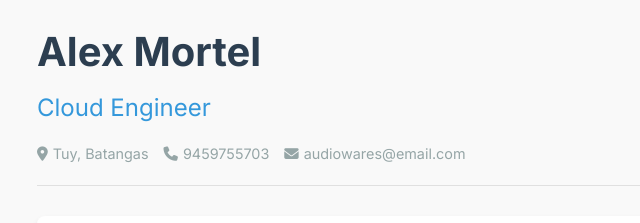
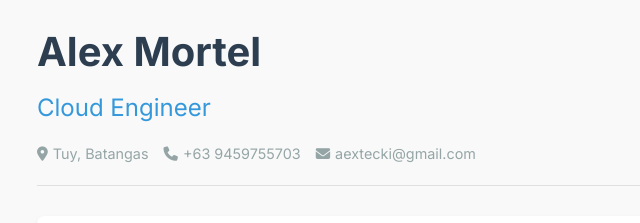
Before and after one commit to aextecki/AWSCloud_resume_challenge, a plain HTML site: page index.html in a window 1280 px wide. Shown: the top 223 px of the page, 3-643 px from the left. Drawn offline with Linux system fonts and the light colour scheme.

Commit message:
fixing some typo

```diff
--- a/index.html
+++ b/index.html
@@ -16,8 +16,8 @@
                 <h2>Cloud Engineer</h2>
                 <div class="contact-info">
                     <p><i class="fas fa-map-marker-alt"></i> Tuy, Batangas</p>
-                    <p><i class="fas fa-phone"></i> 9459755703</p>
-                    <p><i class="fas fa-envelope"></i> audiowares@email.com</p>
+                    <p><i class="fas fa-phone"></i> +63 9459755703</p>
+                    <p><i class="fas fa-envelope"></i> aextecki@gmail.com</p>
                 </div>
             </div>
             <div class="profile-image">
```
